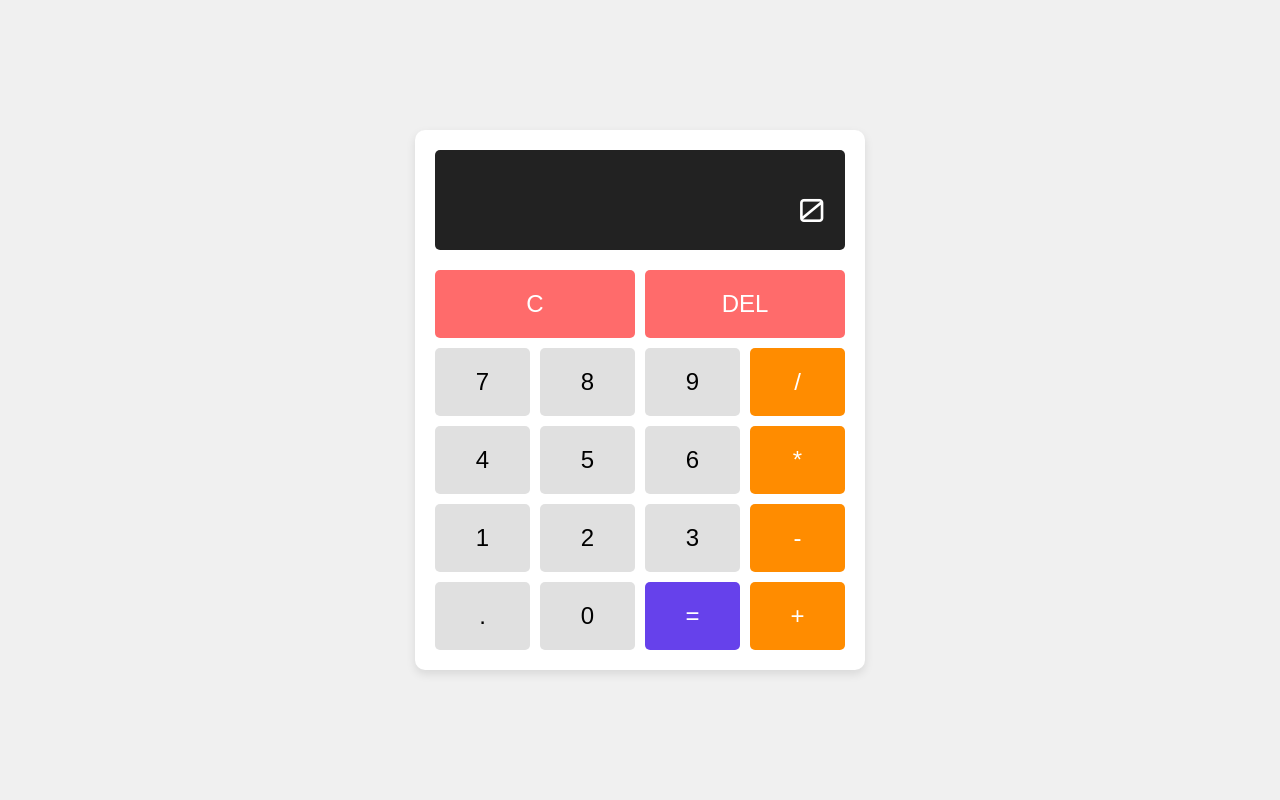
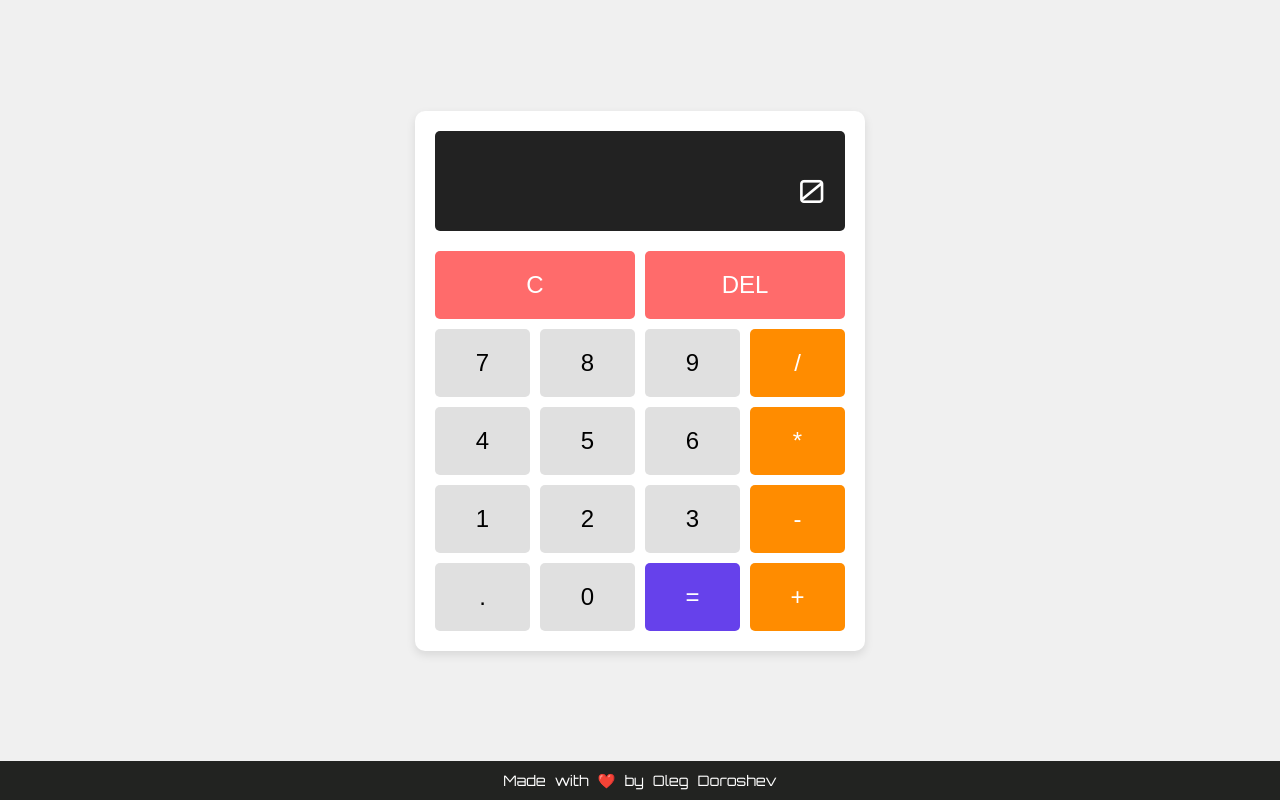
Before and after one commit to HydroRx/Calculator, a plain HTML site: page index.html in a window 1280 px wide. Drawn offline with Linux system fonts and the light colour scheme.

Commit message:
added footer with link to my github

```diff
--- a/index.html
+++ b/index.html
@@ -36,6 +36,18 @@
       </div>
     </div>
 
+    <footer>
+      <p>
+        Made with ❤️ by
+        <a
+          href="https://github.com/HydroRx"
+          target="_blank"
+          rel="noopener noreferrer"
+          >Oleg Doroshev</a
+        >
+      </p>
+    </footer>
+
     <script type="module" src="script.js"></script>
   </body>
 </html>
--- a/styles.css
+++ b/styles.css
@@ -11,20 +11,20 @@
 
 body {
     display: flex;
+    flex-direction: column;
     justify-content: center;
     align-items: center;
-    height: 100vh;
+    min-height: 100vh;
     background-color: #f0f0f0;
     margin: 0;
     font-family: "Orbitron", sans-serif;
   }
 
   .container {
+    flex: 1;
     display: flex;
     justify-content: center;
     align-items: center;
-    width: 100%;
-    height: 100%;
   }
 
   .calculator {
@@ -121,3 +121,27 @@ body {
   .btn[data-type="equal"]:hover {
     background-color: #7481fa;
   }
+
+  footer {
+    background-color: #222321;
+    color: #ffffff;
+    text-align: center;
+    padding: 10px;
+    width: 100%;
+    word-spacing: 5px;
+    }
+
+  footer p {
+    margin: 0;
+    font-size: 0.9rem;
+
+  }
+
+  footer a {
+    color: #ffffff;
+    text-decoration: none;
+  }
+
+  footer a:hover {
+    text-decoration: underline;
+  }
```
